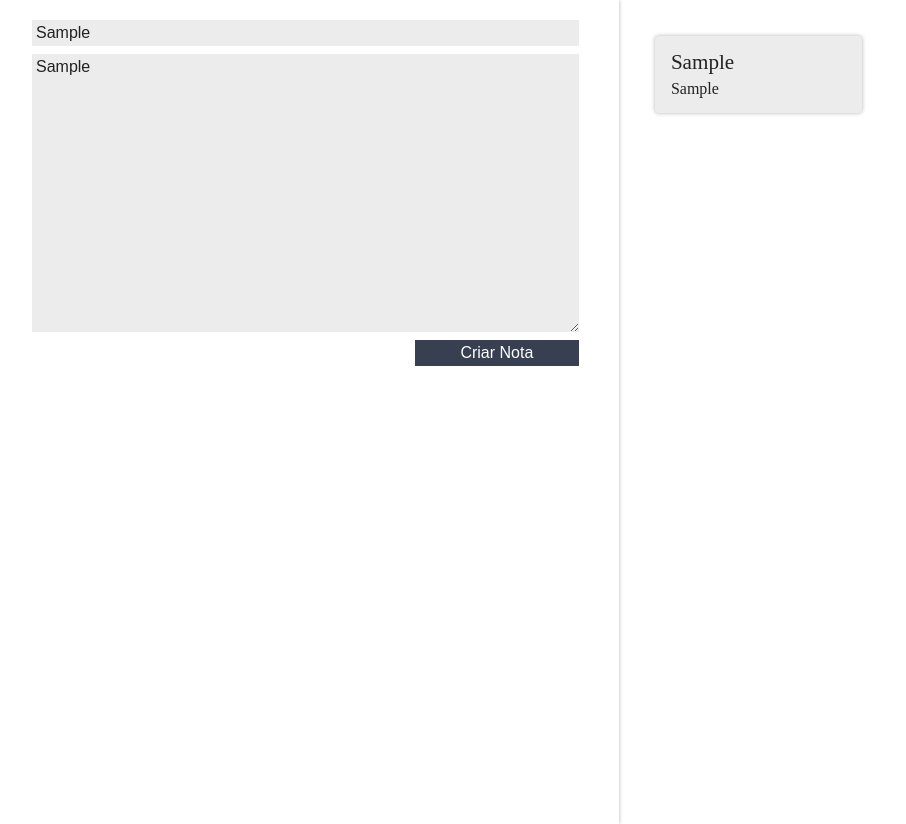
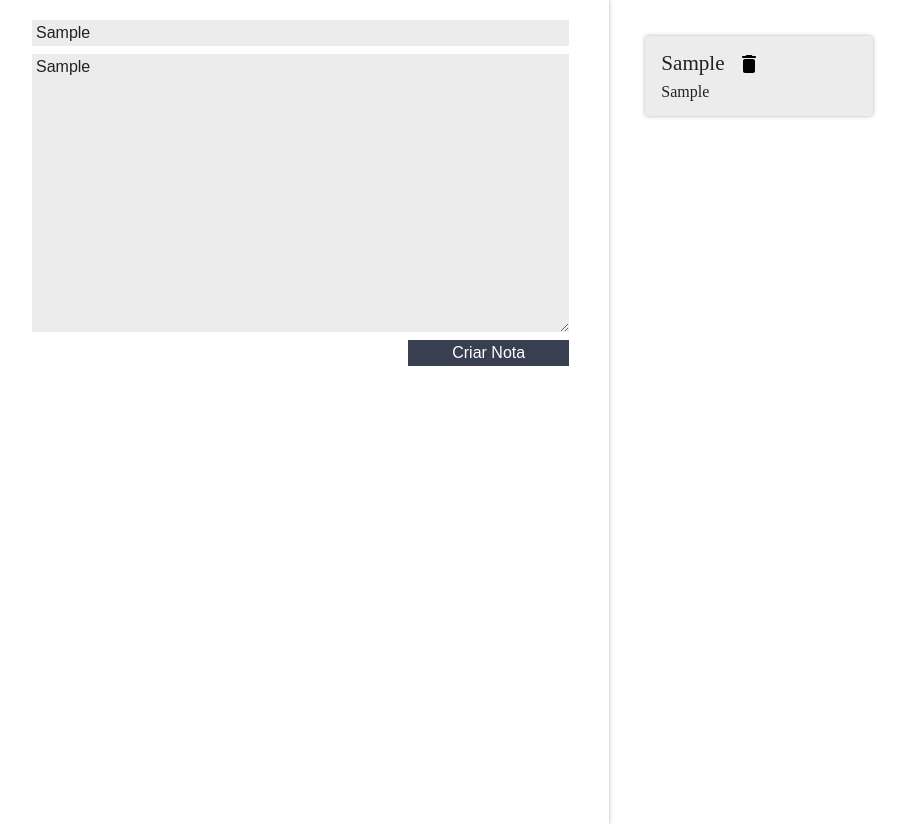
Before and after one commit to danielemaraschin/React-Component-Lifecycle, a React (Create React App) app: page / in a window 1280 px wide. Both pictures are taken after typing "Sample", "Sample" into the empty fields and a click on the button "Criar Nota". Shown: the whole page, without its empty margins (8-914 px from the left). Built offline with nearby package versions, Linux system fonts and the light colour scheme; the HTML template or start-up script is replaced by a standard one.

Commit message:
import icon

```diff
--- a/src/components/CardNota/CardNota.jsx
+++ b/src/components/CardNota/CardNota.jsx
@@ -1,11 +1,14 @@
 import React, { Component } from "react";
 import "./estilo.css";
+import deleteSVG from "../../assets/img/delete.svg"  //salvou o caminho dentro da var deleteSVG
+
 class CardNota extends Component {
   render() {
     return (
       <section className="card-nota">
         <header className="card-nota_cabecalho">
           <h3 className="card-nota_titulo">{this.props.titulo}</h3>
+          <img src={deleteSVG}  /*deleteSVG é uma var JS por isso entre chaves*/ />
         </header>
         <p className="card-nota_texto">{this.props.texto}</p>
       </section>
```
